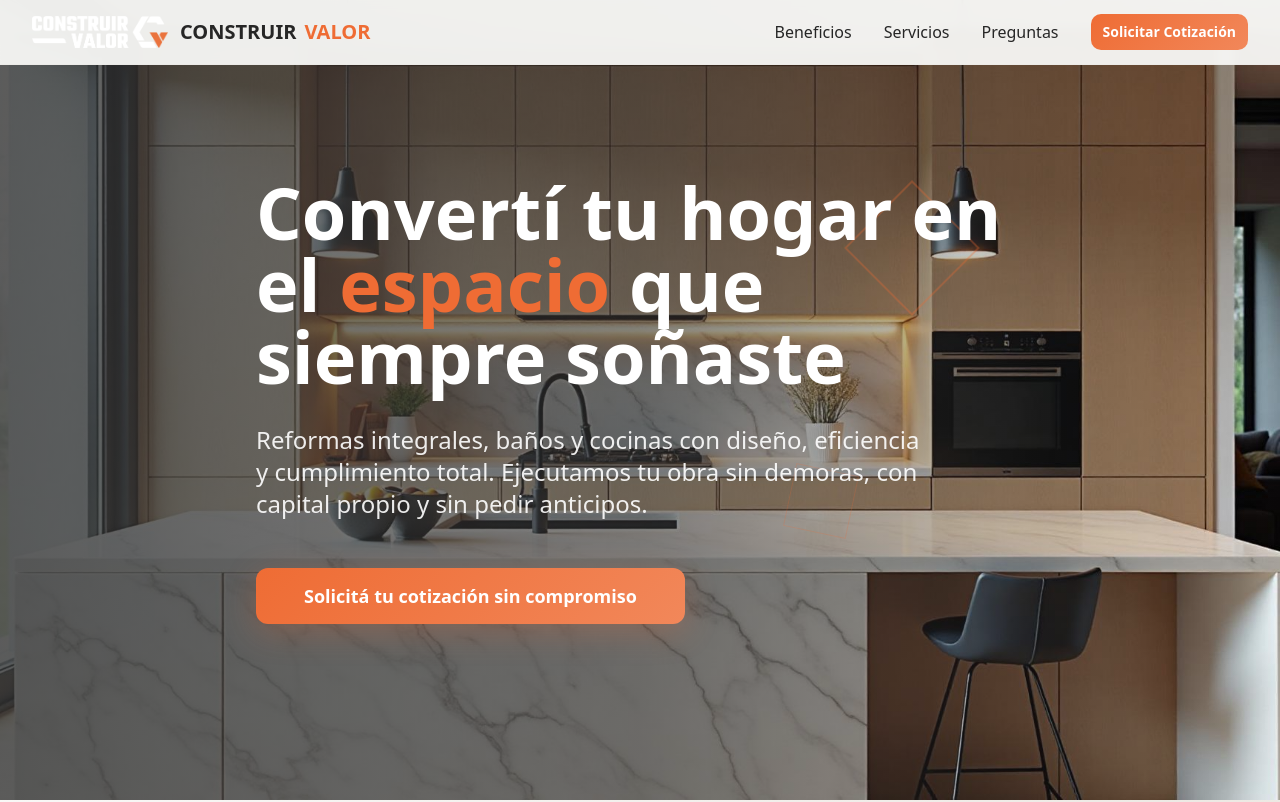
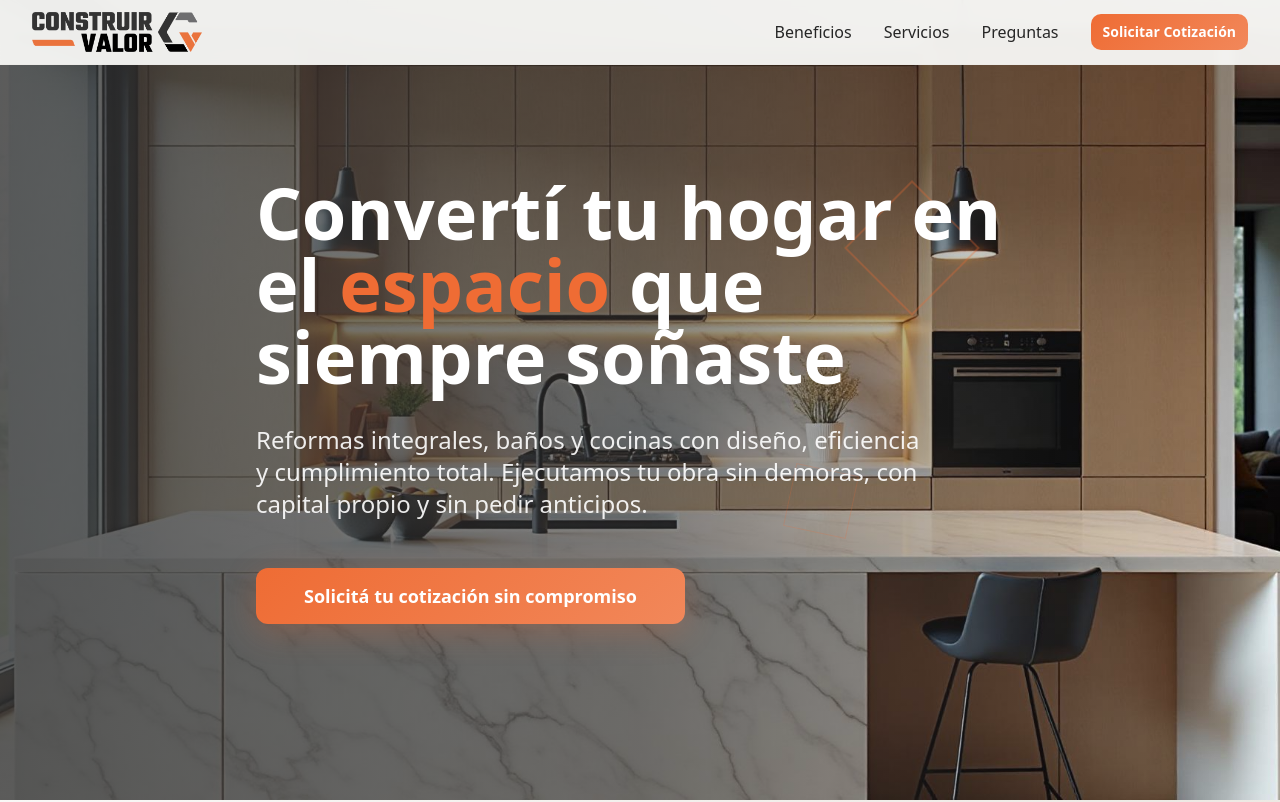
Before and after one commit to Domarez/cv-casas-reformas, a React (Vite) app: page / in a window 1280 px wide. Shown: the top 802 px of the page. Built offline with nearby package versions, Linux system fonts and the light colour scheme.

Commit message:
Update logo
Replace the existing logo with the new provided logo.

```diff
--- a/src/components/Footer.tsx
+++ b/src/components/Footer.tsx
@@ -5,14 +5,10 @@ const Footer = () => {
         <div className="text-center">
           <div className="flex items-center justify-center mb-4">
             <img
-              src="/lovable-uploads/9dfa3df1-77dd-468b-b1f4-6ebea06b7b8e.png"
+              src="/lovable-uploads/7e7c2e06-6c09-4d0f-a2dc-5a95eb2e2995.png"
               alt="Construir Valor"
-              className="h-8 w-auto mr-3"
+              className="h-12 w-auto"
             />
-            <div className="text-2xl font-bold">
-              <span className="text-foreground">CONSTRUIR</span>
-              <span className="text-accent ml-2">VALOR</span>
-            </div>
           </div>
           <p className="text-muted-foreground">
             Transformando hogares con profesionalismo y calidad
--- a/src/components/Header.tsx
+++ b/src/components/Header.tsx
@@ -20,14 +20,10 @@ const Header = () => {
           {/* Logo */}
           <div className="flex items-center">
             <img
-              src="/lovable-uploads/9dfa3df1-77dd-468b-b1f4-6ebea06b7b8e.png"
+              src="/lovable-uploads/7e7c2e06-6c09-4d0f-a2dc-5a95eb2e2995.png"
               alt="Construir Valor"
-              className="h-8 w-auto"
+              className="h-10 w-auto"
             />
-            <div className="ml-3 text-xl font-bold">
-              <span className="text-foreground">CONSTRUIR</span>
-              <span className="text-accent ml-2">VALOR</span>
-            </div>
           </div>
 
           {/* Desktop Navigation */}
```
Also changed, not shown: public/lovable-uploads/7e7c2e06-6c09-4d0f-a2dc-5a95eb2e2995.png (added).
